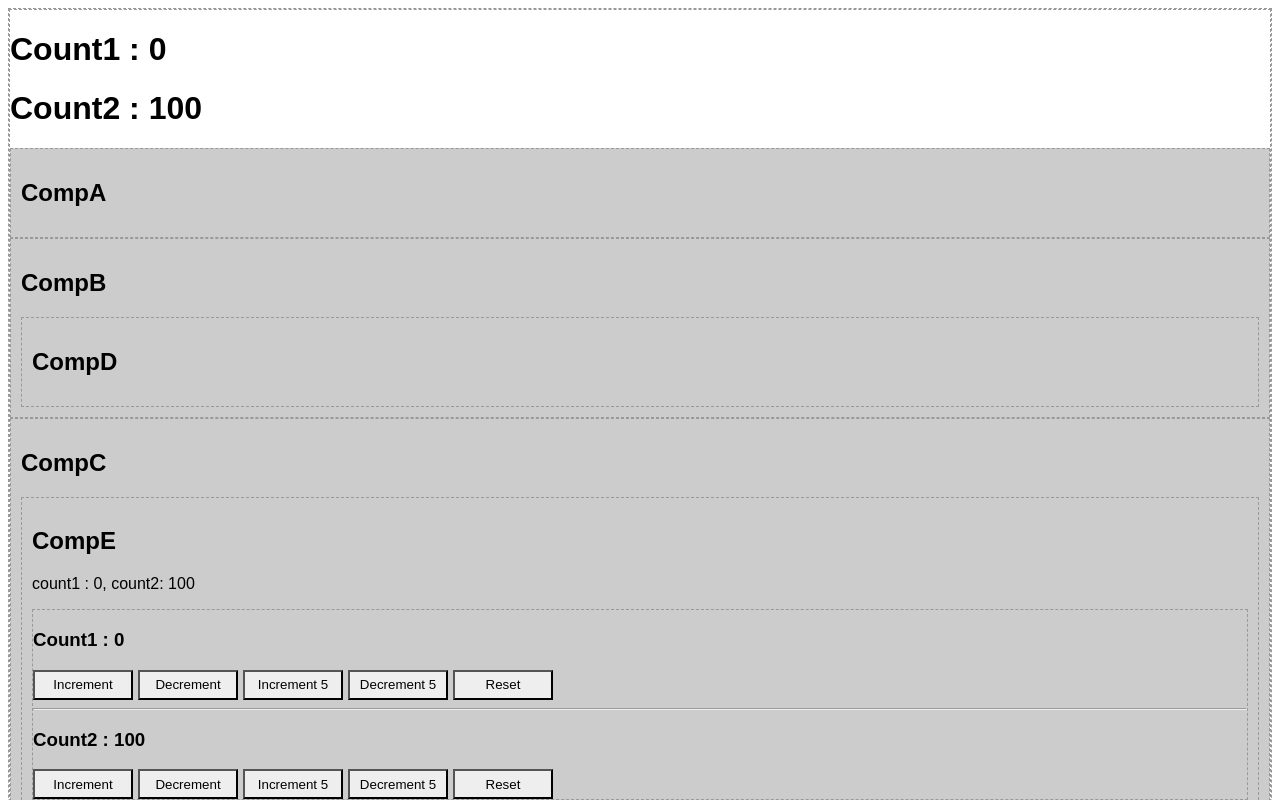
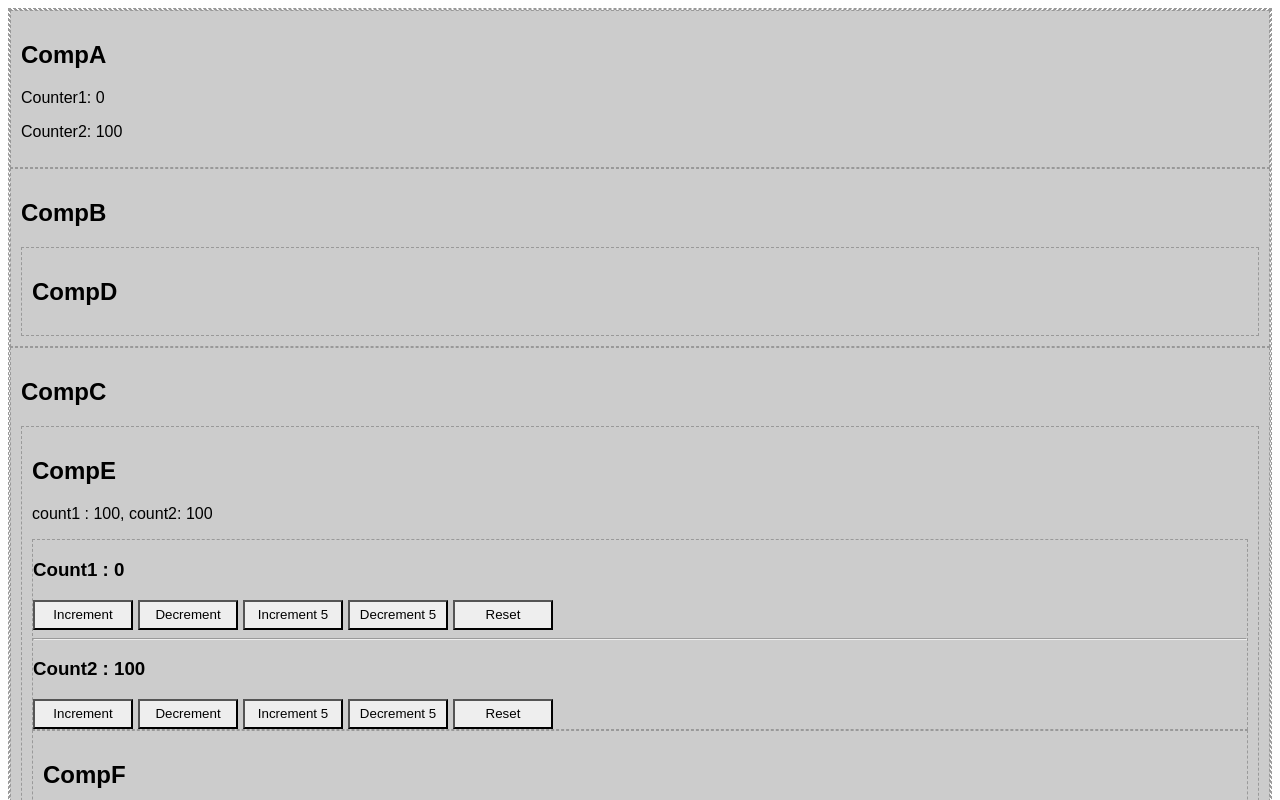
Before and after one commit to DDhanushka/contextAPI-reducer, a React (Create React App) app: page / in a window 1280 px wide. Shown: the top 800 px of the page. Built offline with nearby package versions, Linux system fonts and the light colour scheme.

Commit message:
store provider

```diff
--- a/src/App.js
+++ b/src/App.js
@@ -3,27 +3,17 @@ import "./App.css";
 import CompA from "./Components/CompA";
 import CompB from "./Components/CompB";
 import CompC from "./Components/CompC";
-import { MyContext } from "./Context/MyContext";
-import { CounterContext } from "./Context/CounterContext";
+import { StoreProvider } from "./Context/StoreProvider";
 import { counterState, counterReducer } from "./Reducers/counterReducer";
 
 const App = () => {
-  const [count, dispatch] = useReducer(counterReducer, counterState);
   return (
     <div>
-      <MyContext.Provider
-        value={{ name: "Dimuthu Dhanushka", id: 23, subs: 445 }}
-      >
-        <CounterContext.Provider
-          value={{ countState: count, countDispatch: dispatch }}
-        >
-          <h1>Count1 : {count.counterOne} </h1>
-          <h1>Count2 : {count.counterTwo} </h1>
-          <CompA />
-          <CompB />
-          <CompC />
-        </CounterContext.Provider>
-      </MyContext.Provider>
+      <StoreProvider reducer={counterReducer} initialState={counterState}>
+        <CompA />
+        <CompB />
+        <CompC />
+      </StoreProvider>
     </div>
   );
 };
--- a/src/Components/CompA.js
+++ b/src/Components/CompA.js
@@ -1,12 +1,13 @@
 import React, { useContext } from "react";
-import CompE from "./CompE";
-import Counter from "./Counter";
+import { useStore } from "../Context/StoreProvider";
 
 const CompA = () => {
+  const { globalState } = useStore();
   return (
     <div style={{ backgroundColor: "#ccc", padding: "10px" }}>
       <h2>CompA</h2>
-
+      <p> Counter1: {globalState.counterOne}</p>
+      <p> Counter2: {globalState.counterTwo}</p>
     </div>
   );
 };
--- a/src/Components/CompE.js
+++ b/src/Components/CompE.js
@@ -1,15 +1,15 @@
-import React, { useContext } from "react";
-import { CounterContext } from "../Context/CounterContext";
+import React from "react";
+import { useStore } from "../Context/StoreProvider";
 import CompF from "./CompF";
 import Counter from "./Counter";
 
 const CompE = () => {
-  const context = useContext(CounterContext);
+  const { globalState } = useStore();
   return (
     <div style={{ backgroundColor: "#ccc", padding: "10px" }}>
       <h2>CompE </h2>
-      <p>{`count1 : ${context.countState.counterOne}, count2: ${context.countState.counterTwo}`}</p>
-      <Counter/>
+      <p>{`count1 : ${globalState.counterTwo}, count2: ${globalState.counterTwo}`}</p>
+      <Counter />
       <CompF />
     </div>
   );
--- a/src/Components/CompF.js
+++ b/src/Components/CompF.js
@@ -1,13 +1,10 @@
 import React, { useContext } from "react";
-import { MyContext } from "../Context/MyContext";
 
 const CompF = () => {
-  const myContext = useContext(MyContext);
-
   return (
     <div style={{ backgroundColor: "#ccc", padding: "10px" }}>
       <h2>CompF</h2>
-      <p>{myContext.name}</p>
+
     </div>
   );
 };
--- a/src/Components/Counter.js
+++ b/src/Components/Counter.js
@@ -1,40 +1,40 @@
 import React, { useContext } from "react";
-import { CounterContext } from "../Context/CounterContext";
+import { useStore } from "../Context/StoreProvider";
 
 const Counter = () => {
-  const { countState, countDispatch } = useContext(CounterContext);
+  const { globalState, dispatch } = useStore();
   return (
     <div>
-      <h3>Count1 : {countState.counterOne}</h3>
-      <button onClick={() => countDispatch({ type: "increment", value: 1 })}>
+      <h3>Count1 : {globalState.counterOne}</h3>
+      <button onClick={() => dispatch({ type: "increment", value: 1 })}>
         Increment
       </button>
-      <button onClick={() => countDispatch({ type: "decrement", value: 1 })}>
+      <button onClick={() => dispatch({ type: "decrement", value: 1 })}>
         Decrement
       </button>
-      <button onClick={() => countDispatch({ type: "increment", value: 5 })}>
+      <button onClick={() => dispatch({ type: "increment", value: 5 })}>
         Increment 5
       </button>
-      <button onClick={() => countDispatch({ type: "decrement", value: 5 })}>
+      <button onClick={() => dispatch({ type: "decrement", value: 5 })}>
         Decrement 5
       </button>
-      <button onClick={() => countDispatch({ type: "reset1" })}>Reset</button>
+      <button onClick={() => dispatch({ type: "reset1" })}>Reset</button>
 
       <hr />
-      <h3>Count2 : {countState.counterTwo}</h3>
-      <button onClick={() => countDispatch({ type: "increment2", value: 1 })}>
+      <h3>Count2 : {globalState.counterTwo}</h3>
+      <button onClick={() => dispatch({ type: "increment2", value: 1 })}>
         Increment
       </button>
-      <button onClick={() => countDispatch({ type: "decrement2", value: 1 })}>
+      <button onClick={() => dispatch({ type: "decrement2", value: 1 })}>
         Decrement
       </button>
-      <button onClick={() => countDispatch({ type: "increment2", value: 5 })}>
+      <button onClick={() => dispatch({ type: "increment2", value: 5 })}>
         Increment 5
       </button>
-      <button onClick={() => countDispatch({ type: "decrement2", value: 5 })}>
+      <button onClick={() => dispatch({ type: "decrement2", value: 5 })}>
         Decrement 5
       </button>
-      <button onClick={() => countDispatch({ type: "reset2" })}>Reset</button>
+      <button onClick={() => dispatch({ type: "reset2" })}>Reset</button>
     </div>
   );
 };
--- a/src/Context/MyContext.js
+++ /dev/null
@@ -1,3 +0,0 @@
-import React from "react";
-
-export const MyContext = React.createContext();
--- /dev/null
+++ b/src/Context/StoreProvider.js
@@ -0,0 +1,15 @@
+import React, { useContext, createContext, useReducer } from "react";
+
+const StoreContext = createContext();
+
+export const useStore = () => useContext(StoreContext);
+
+export const StoreProvider = ({ children, initialState, reducer }) => {
+  const [globalState, dispatch] = useReducer(reducer, initialState);
+
+  return (
+    <StoreContext.Provider value={{ globalState, dispatch }}>
+      {children}
+    </StoreContext.Provider>
+  );
+};
```
